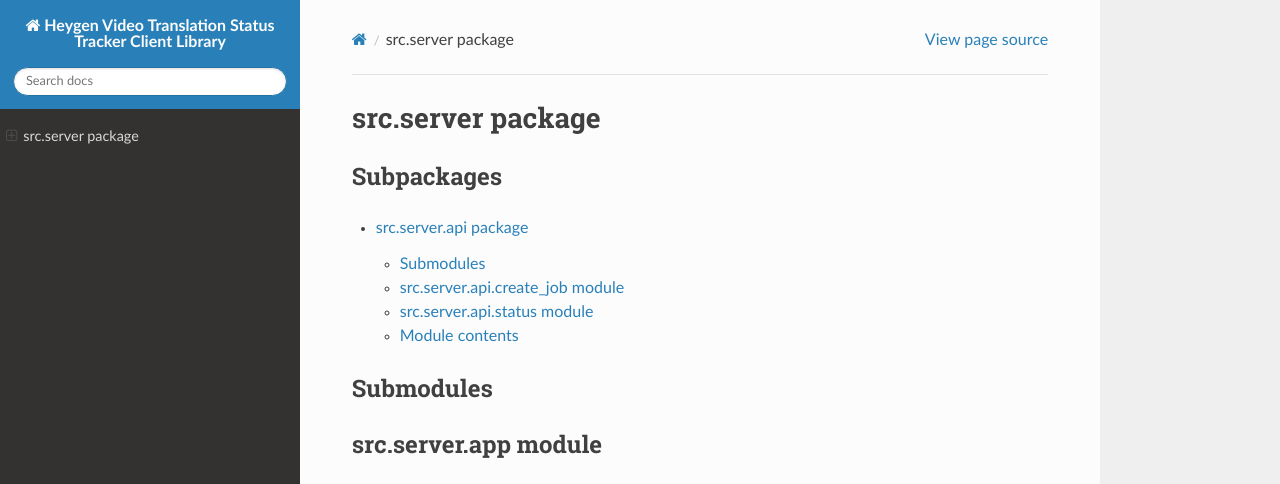
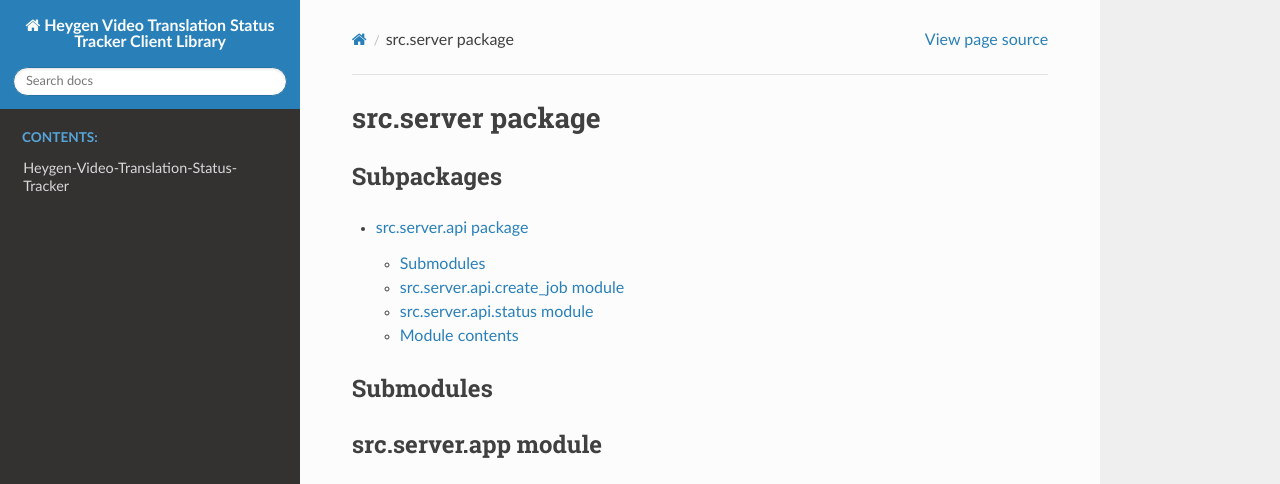
Before and after one commit to kashishvjain/Heygen-Video-Translation-Status-Tracker, a Sphinx documentation site: the page built from docs/src.server.rst, in a window 1280 px wide and 1254 px high. Shown: the top 484 px of the window. Built offline with Sphinx 7.4.7 and the Read the Docs theme 3.1.0, drawn with Linux system fonts in a browser that asks for light colours; pages that are not in the unit, such as notebooks, are missing from menus; grey boxes are pictures that could not be loaded.

```diff
--- a/docs/conf.py
+++ b/docs/conf.py
@@ -14,6 +14,7 @@ sys.path.insert(0, os.path.abspath(".."))
 project = "Heygen Video Translation Status Tracker Client Library"
 copyright = "2024, Kashish"
 author = "Kashish"
+release = "0.1.0"
 
 # -- General configuration ---------------------------------------------------
 # https://www.sphinx-doc.org/en/master/usage/configuration.html#general-configuration
--- a/docs/index.rst
+++ b/docs/index.rst
@@ -11,8 +11,7 @@ Heygen Video Translation Status Tracker Client Library documentation
    :maxdepth: 2
    :caption: Contents:
 
-   src/client
-   src/server
+   modules
 
 
 Indices and tables
```
